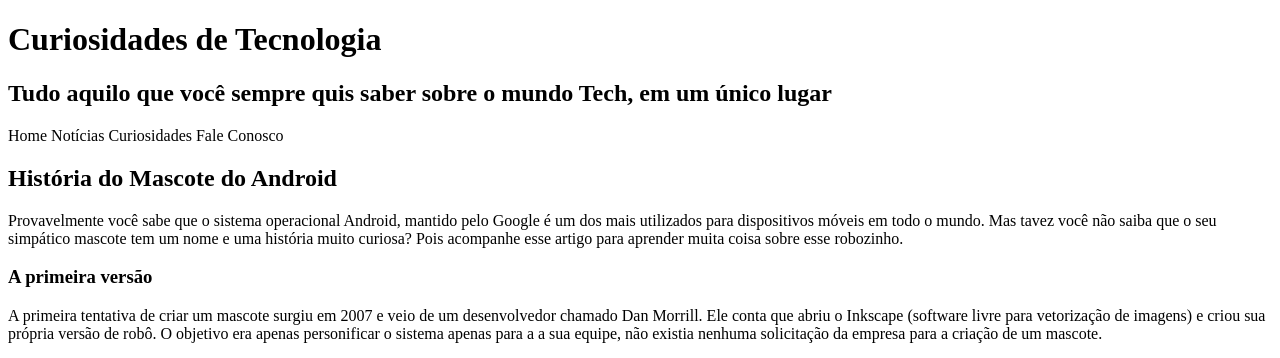
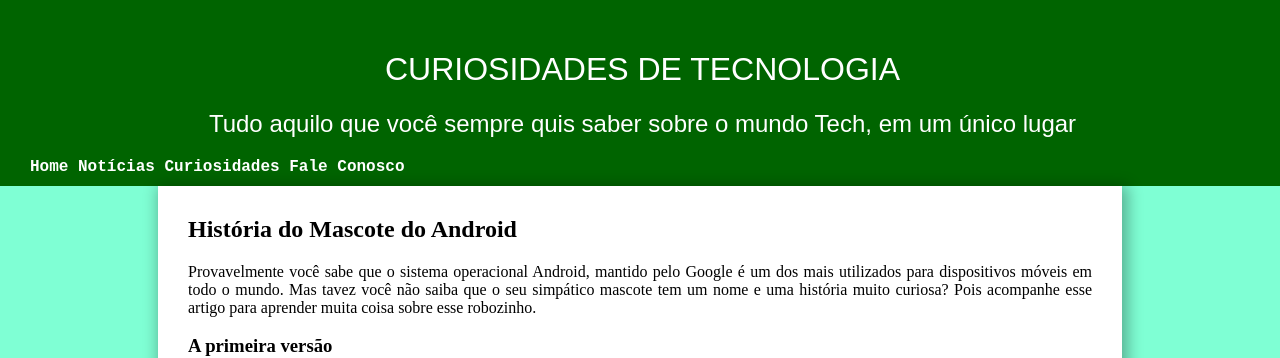
Before and after one commit to leandrocassiano/Desafio010, a plain HTML site: page index.html in a window 1280 px wide. Shown: the top 358 px of the page. Drawn offline with Linux system fonts and the light colour scheme.

Commit message:
Primeira versão de estilos.

```diff
--- a/index.html
+++ b/index.html
@@ -4,22 +4,18 @@
 		<meta charset="UTF-8">
 		<meta name="viewport" content="width=device-width, initial-scae=1.0">
 		<title>Curiosidades de Tecnologia</title>
-        <style>
-
-
-        </style>
+        <link rel="stylesheet" href="style.css">
 	</head>
 	<body>
 		<header>
-            <h1>Curiosidades de Tecnologia</h1>
+            <h1>CURIOSIDADES DE TECNOLOGIA</h1>
             <h2>Tudo aquilo que você sempre quis saber sobre o mundo Tech, em um único lugar</h2>
             <nav>
-               Home
-               Notícias
-               Curiosidades
-               Fale Conosco
-
-            </nav>
+               <a href="" target="_self">Home</a>
+               <a href="" target="_blank">Notícias</a>
+               <a href="" target="_blank">Curiosidades</a>
+               <a href="" target="_blank">Fale Conosco</a>
+        </nav>
 
         </header>
 
--- /dev/null
+++ b/style.css
@@ -0,0 +1,63 @@
+@charset "UTF-8";
+
+body {
+    background-color: aquamarine;
+}
+
+header {
+    background-color: darkgreen;
+    padding: 30px 30px 10px 30px;
+    margin:  -8px -13px 0px -8px;
+
+
+}
+
+header > h1 {
+    color: white;
+    font-weight: lighter;
+    text-align: center;
+    font-family: Arial, Helvetica, sans-serif;
+    text-shadow: 10px 10px 10px 10px hsl(0, 0%, 0%);
+
+  }
+
+header > h2 {
+    color: white;
+    font-weight: lighter;
+    text-align: center;
+    font-family: Arial, Helvetica, sans-serif;
+    text-shadow: 10px 10px 10px 10px hsl(0, 0%, 0%);
+
+  }
+
+header > nav {
+
+        color: white;
+        font-weight: bolder;
+        font-family: 'Courier New', Courier, monospace;
+        text-shadow: 10px 10px 10px 10px hsl(0, 0%, 0%);
+
+      }
+
+nav > a {
+    text-decoration: none;
+
+}
+
+nav > a:visited {
+    color: white
+}
+
+main {
+    background-color: white;
+    padding: 10px 30px 10px 30px;
+    margin: 00px 150px 10px 150px;
+    text-align: justify;
+    border-radius: 0px 0px 20px 20px;
+    box-shadow: 3px 3px 15px 3px hsla(0, 0%, 0%, 0.308);
+}
+
+main > h2 {
+
+
+}
```
